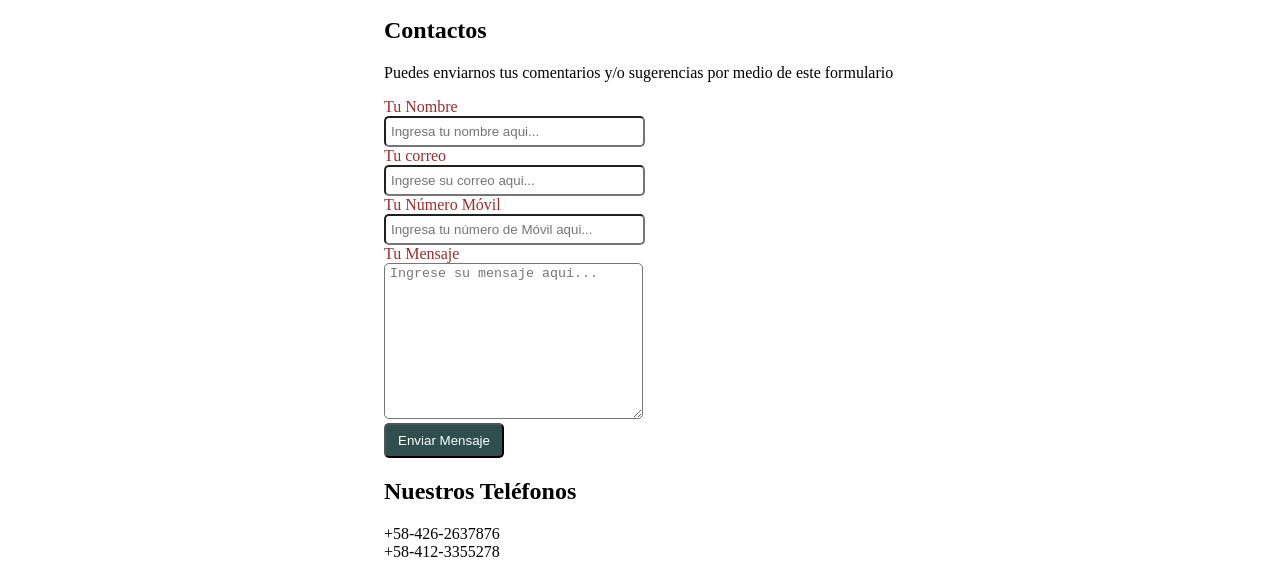
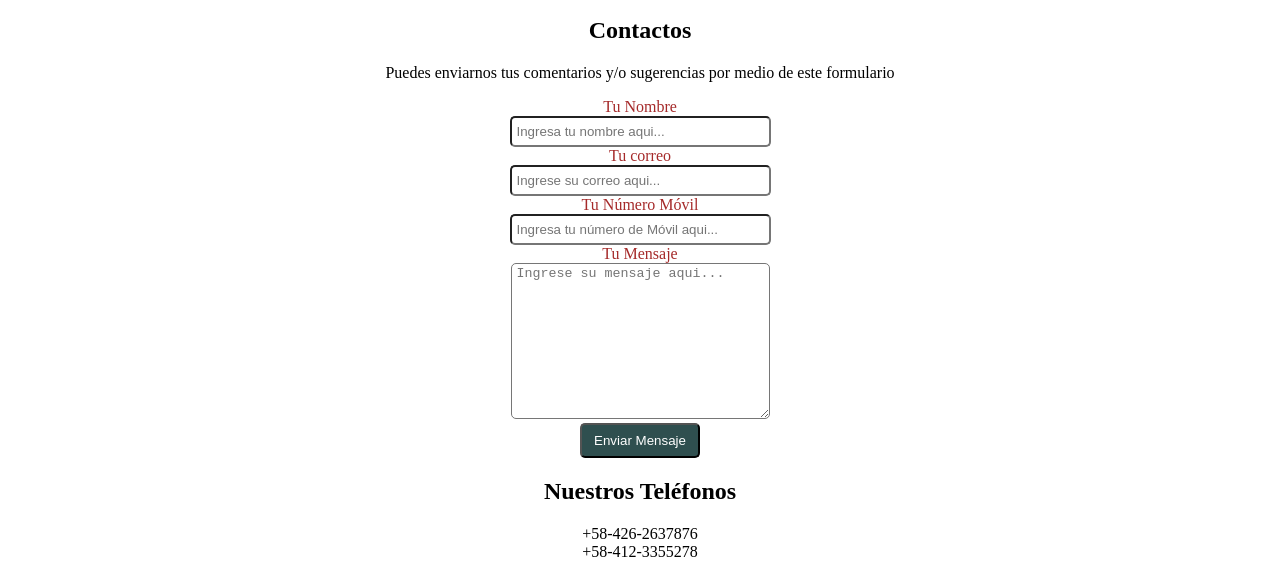
Before and after one commit to MDBVCoding/Ajedrez-Venezuela, a plain HTML site: page contactos.html in a window 1280 px wide. Shown: the part 179-761 px from the top of the page. Drawn offline with Linux system fonts and the light colour scheme.

Commit message:
Update contactos.css

```diff
--- a/css/contactos.css
+++ b/css/contactos.css
@@ -85,9 +85,9 @@ body {
 
 
 #contacto{
-	width: 50%;
- 	margin-left: 30%;
- 	display: table;
+	width: 100%;
+ 	text-align: center;
+ 	display: block;
 }
 
 .caja-texto{
```
